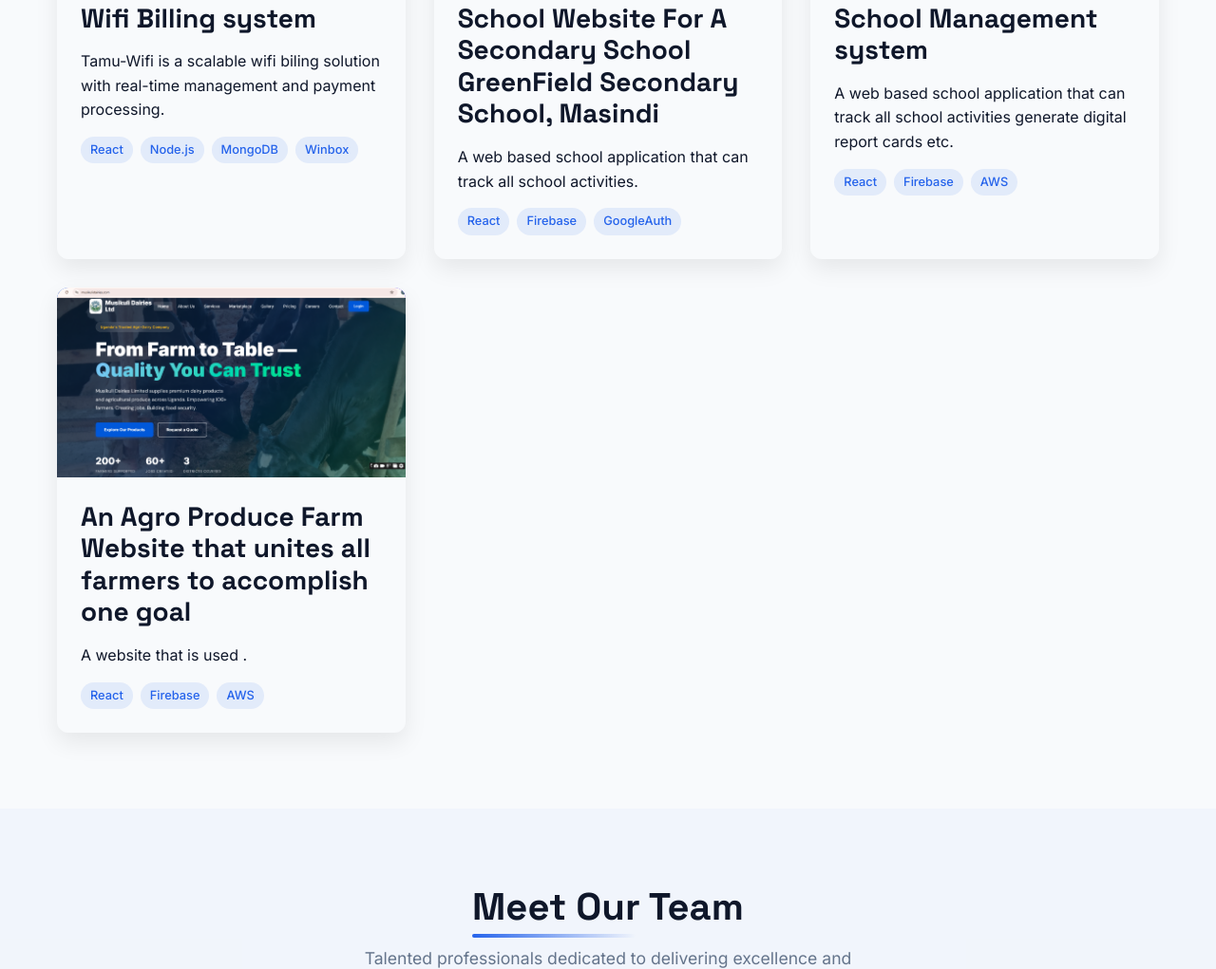
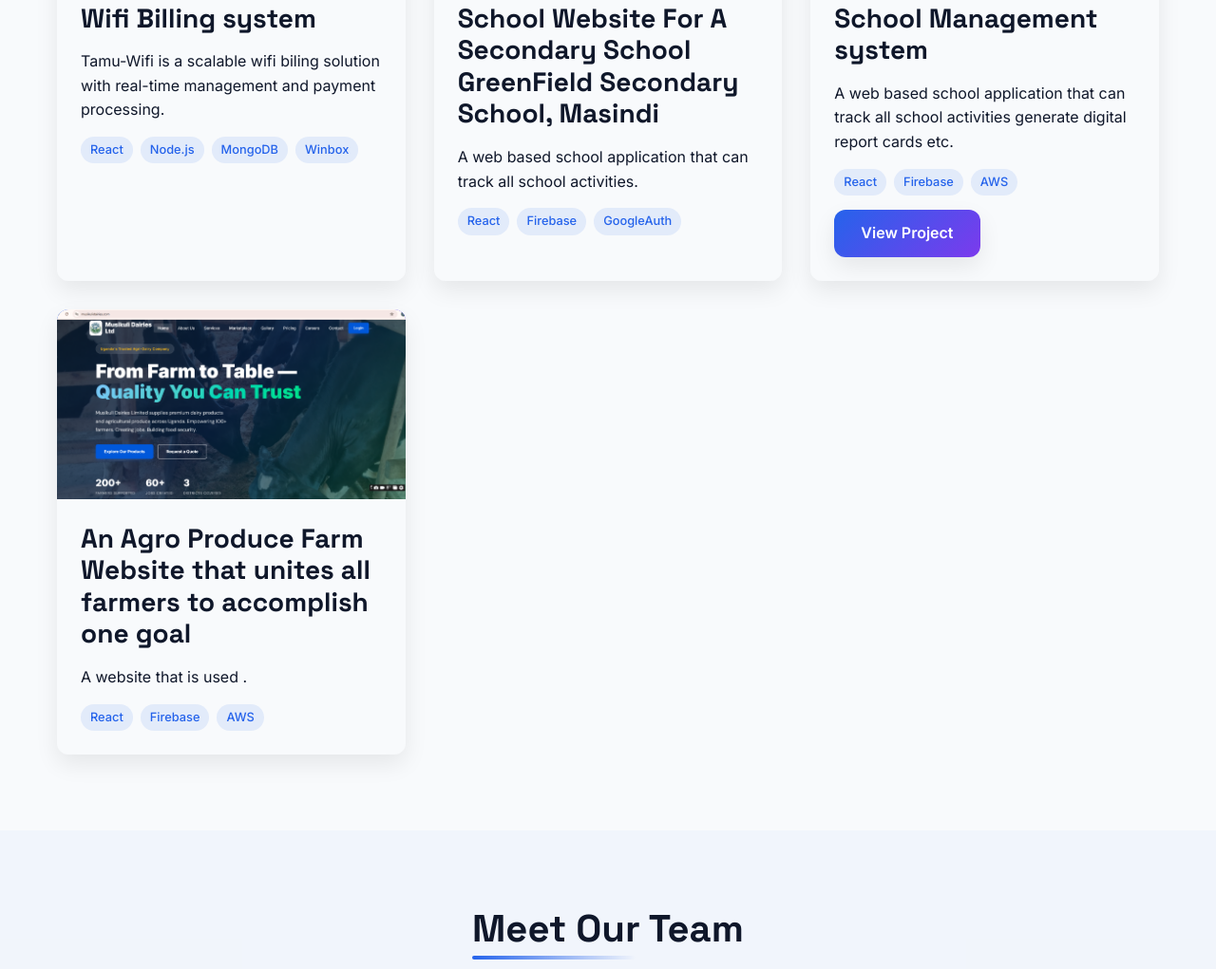
Before and after one commit to laptertechnologies-hue/laptertech-website, a plain HTML site: page index.html in a window 1280 px wide. Shown: the part 4092-5113 px from the top of the page at 95% size. Drawn offline with Linux system fonts and the light colour scheme.

Commit message:
added a button

```diff
--- a/index.html
+++ b/index.html
@@ -1936,6 +1936,7 @@
                             <span class="tech-tag">Firebase</span>
                             <span class="tech-tag">AWS</span>
                         </div>
+                        <a href="https://portal.laptertech.store/" class="btn" target="_blank" rel="noopener noreferrer" style="margin-top: 15px; display: inline-block;">View Project</a>
                     </div>
                 </div>
 
```
